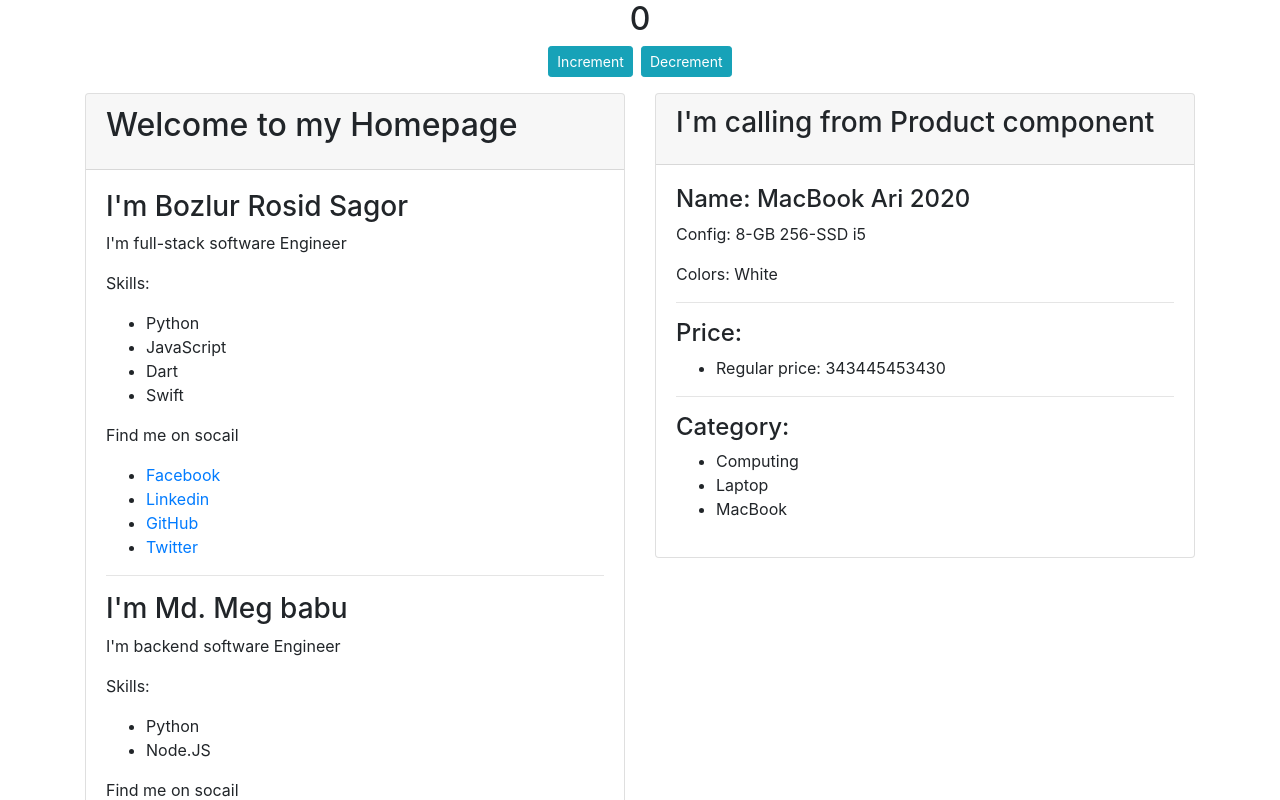
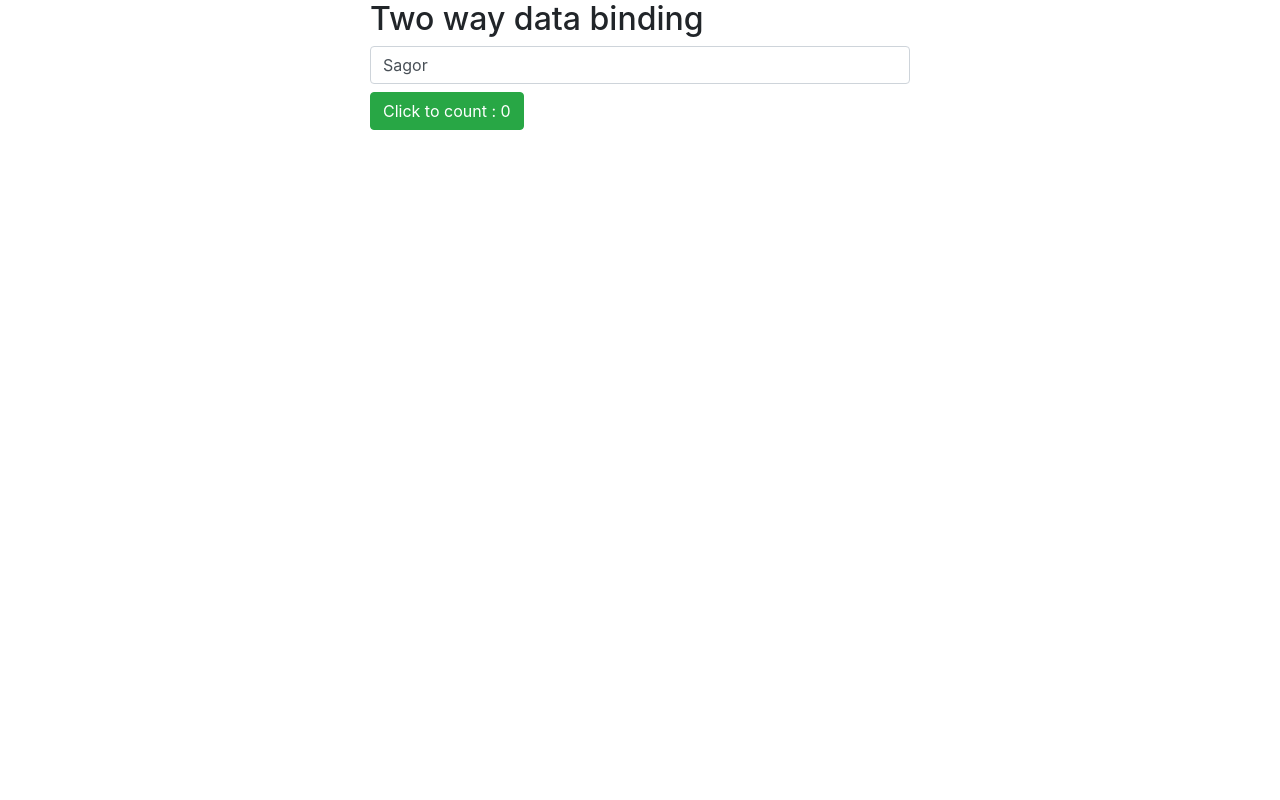
Before and after one commit to mbrsagor/youReacker, a React (Create React App) app: page / in a window 1280 px wide. Shown: the top 800 px of the page. Built offline with nearby package versions, Linux system fonts and the light colour scheme.

Commit message:
Two way data binding

```diff
--- a/src/components/App.jsx
+++ b/src/components/App.jsx
@@ -2,12 +2,18 @@ import React from 'react';
 import Profile from './profile';
 import Product from '../components/product'
 import MyState from '../components/state';
+import MyEvent from '../components/my_events';
 
 class App extends React.Component {
     render() {
         return (
             <div className="container">
                 <div className="row mb-3">
+                    <div className="col-md-6 offset-3">
+                        <MyEvent />
+                    </div>
+                </div>
+                {/* <div className="row mb-3">
                     <div className="col-md-6 offset-3">
                         <MyState />
                     </div>
@@ -37,7 +43,7 @@ class App extends React.Component {
                             </div>
                         </div>
                     </div>
-                </div>
+                </div> */}
             </div>
         )
     }
--- /dev/null
+++ b/src/components/my_events/clickMe.jsx
@@ -0,0 +1,36 @@
+import React, { Component } from 'react';
+
+class ClickMe extends Component {
+
+    state = {
+        count: 0
+    }
+
+
+    render() {
+        const { count } = this.state;
+        return (
+            <div>
+                <h3>{count > 0 ? <p>{count}</p> : <p>Please state counting</p>}</h3>
+                <button
+                    onClick={() => {
+                        this.setState(prevState => {
+                            if(count >= 0){
+                                return {
+                                    count : 0
+                                }
+                            }else{
+                                return {
+                                    count: prevState.count+1
+                                }
+                            }
+                        })
+                    }}
+                    className="btn btn-success btn-sm"
+                >Click Me</button>
+            </div>
+        );
+    }
+}
+
+export default ClickMe;
--- /dev/null
+++ b/src/components/my_events/index.jsx
@@ -0,0 +1,17 @@
+import React, { Component } from 'react';
+import ClickMe from './clickMe';
+import TwoWayDataBinding from './two_way_data_binding';
+
+class MyEvent extends Component {
+    render() {
+        return (
+            <div>
+                {/* <h2>MY Event</h2>
+                <ClickMe/> */}
+                <TwoWayDataBinding />
+            </div>
+        )
+    }
+}
+
+export default MyEvent;
--- /dev/null
+++ b/src/components/my_events/two_way_data_binding.jsx
@@ -0,0 +1,33 @@
+import React, { Component } from 'react'
+
+class TwoWayDataBinding extends Component {
+
+    state = {
+        name: 'Sagor',
+        count: 0
+    }
+
+    changeHandler = event => {
+        // console.log(event.target.value);
+        this.setState({name: event.target.value})
+    }
+
+    render() {
+        console.log(this.state.name);
+        const { count } = this.state;
+        return (
+            <div>
+                <h2>Two way data binding</h2>
+                <input type="text"
+                    className="form-control"
+                    placeholder="Change your name"
+                    value={this.state.name}
+                    onChange={this.changeHandler}
+                />
+                <button className="btn btn-success mt-2" onClick={() =>{this.setState({count:count+1})}}>Click to count : {this.state.count}</button>
+            </div>
+        )
+    }
+}
+
+export default TwoWayDataBinding;
```
Also changed, not shown: 1 other file (tests, documents, lock files or other folders).
